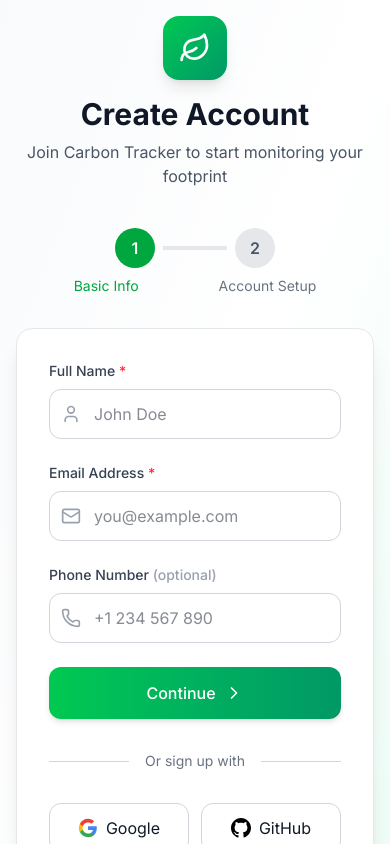
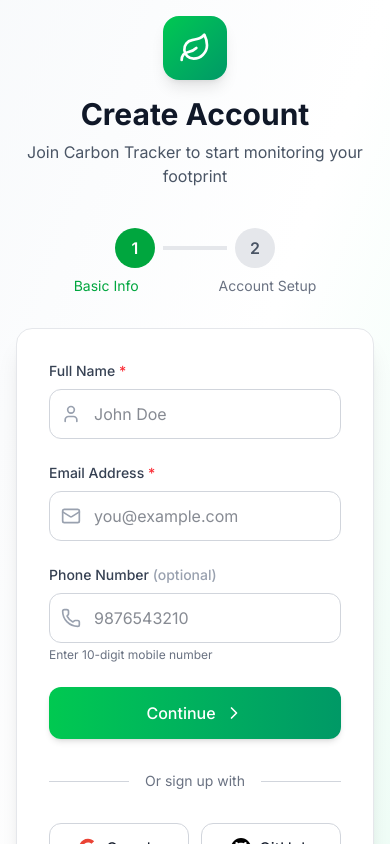
Before and after one commit to Glitxhed-Frenzy/Final_yearProject, a React (Vite) app in the folder carbon-frontend/: page /signup in a window 390 px wide. Shown: the top 844 px of the page. Built offline with nearby package versions, Linux system fonts and the light colour scheme.

Commit message:
Mobile number 10=digit limit

```diff
--- a/carbon-frontend/src/frontend/pages/SignUp.jsx
+++ b/carbon-frontend/src/frontend/pages/SignUp.jsx
@@ -33,7 +33,7 @@ export default function SignUp() {
   const [showConfirmPassword, setShowConfirmPassword] = useState(false);
   const [errors, setErrors] = useState({});
   const [isLoading, setIsLoading] = useState(false);
-  const [step, setStep] = useState(1); // 1: Basic info, 2: Account setup
+  const [step, setStep] = useState(1);
   const [passwordStrength, setPasswordStrength] = useState({
     score: 0,
     hasLength: false,
@@ -52,7 +52,6 @@ export default function SignUp() {
       hasUpper: /[A-Z]/.test(password)
     };
 
-    // Calculate score
     strength.score = [strength.hasLength, strength.hasNumber, strength.hasSpecial, strength.hasUpper]
       .filter(Boolean).length;
 
@@ -62,12 +61,25 @@ export default function SignUp() {
 
   const handleChange = (e) => {
     const { name, value, type, checked } = e.target;
+
+    // For phone field, only allow digits and limit to 10
+    if (name === 'phone') {
+      // Remove any non-digit characters
+      const digitsOnly = value.replace(/\D/g, '');
+      // Limit to 10 digits
+      const limited = digitsOnly.slice(0, 10);
+
+      setFormData(prev => ({
+        ...prev,
+        [name]: limited
+      }));
+    } else {
       const newValue = type === 'checkbox' ? checked : value;
-
       setFormData(prev => ({
         ...prev,
         [name]: newValue
       }));
+    }
 
     // Clear error for this field
     if (errors[name]) {
@@ -95,8 +107,16 @@ export default function SignUp() {
       newErrors.email = "Please enter a valid email";
     }
 
-    if (formData.phone && !/^[+]?[(]?[0-9]{1,4}[)]?[-\s.]?[0-9]{1,4}[-\s.]?[0-9]{1,9}$/.test(formData.phone)) {
-      newErrors.phone = "Please enter a valid phone number";
+    // 🔴 UPDATED: Phone number validation - exactly 10 digits
+    if (formData.phone) {
+      // Check if exactly 10 digits
+      if (formData.phone.length !== 10) {
+        newErrors.phone = "Phone number must be exactly 10 digits";
+      }
+      // Optional: Check if starts with 6-9 (Indian format)
+      else if (!/^[6-9]/.test(formData.phone)) {
+        newErrors.phone = "Phone number must start with 6, 7, 8, or 9";
+      }
     }
 
     setErrors(newErrors);
@@ -142,7 +162,6 @@ const handleSubmit = async (e) => {
     setIsLoading(true);
 
     try {
-    // Call real backend API
       const response = await authAPI.register({
         name: formData.fullName,
         email: formData.email,
@@ -152,29 +171,21 @@ const handleSubmit = async (e) => {
 
       const { token, user } = response.data;
 
-    // Store in localStorage
       localStorage.setItem("token", token);
       localStorage.setItem("user", JSON.stringify(user));
 
       setIsLoading(false);
-
-    // Redirect to dashboard
       navigate("/login");
     } catch (error) {
       setIsLoading(false);
-
-    // Show error message
       const errorMessage = error.response?.data?.message || "Registration failed. Please try again.";
       setErrors({ form: errorMessage });
-
-    // You might want to show this error in your UI
       alert(errorMessage);
     }
   };
 
   const handleGoogleSignUp = () => {
     setIsLoading(true);
-    // Simulate Google OAuth
     setTimeout(() => {
       const mockGoogleUser = {
         id: Date.now(),
@@ -194,7 +205,6 @@ const handleSubmit = async (e) => {
 
   const handleGithubSignUp = () => {
     setIsLoading(true);
-    // Simulate GitHub OAuth
     setTimeout(() => {
       const mockGithubUser = {
         id: Date.now(),
@@ -338,7 +348,7 @@ const handleSubmit = async (e) => {
                   )}
                 </div>
 
-                {/* Phone (Optional) */}
+                {/* Phone (Optional) - Now with 10 digit validation */}
                 <div>
                   <label className="block text-sm font-medium text-gray-700 mb-2">
                     Phone Number <span className="text-gray-400">(optional)</span>
@@ -352,8 +362,11 @@ const handleSubmit = async (e) => {
                       name="phone"
                       value={formData.phone}
                       onChange={handleChange}
-                      className="w-full pl-11 pr-4 py-3 border border-gray-300 rounded-xl focus:ring-2 focus:ring-green-500 focus:border-transparent transition-all"
-                      placeholder="+1 234 567 890"
+                      placeholder="9876543210"
+                      maxLength={10}
+                      className={`w-full pl-11 pr-4 py-3 border rounded-xl focus:ring-2 focus:ring-green-500 focus:border-transparent transition-all ${
+                        errors.phone ? "border-red-300" : "border-gray-300"
+                      }`}
                       disabled={isLoading}
                     />
                   </div>
@@ -363,6 +376,7 @@ const handleSubmit = async (e) => {
                       {errors.phone}
                     </div>
                   )}
+                  <p className="text-xs text-gray-500 mt-1">Enter 10-digit mobile number</p>
                 </div>
 
                 {/* Next Button */}
@@ -377,7 +391,7 @@ const handleSubmit = async (e) => {
               </>
             )}
 
-            {/* Step 2: Account Setup */}
+            {/* Step 2: Account Setup - (rest remains exactly the same) */}
             {step === 2 && (
               <>
                 {/* Password */}
```
Lines whose indentation alone changed are shown as unchanged.
